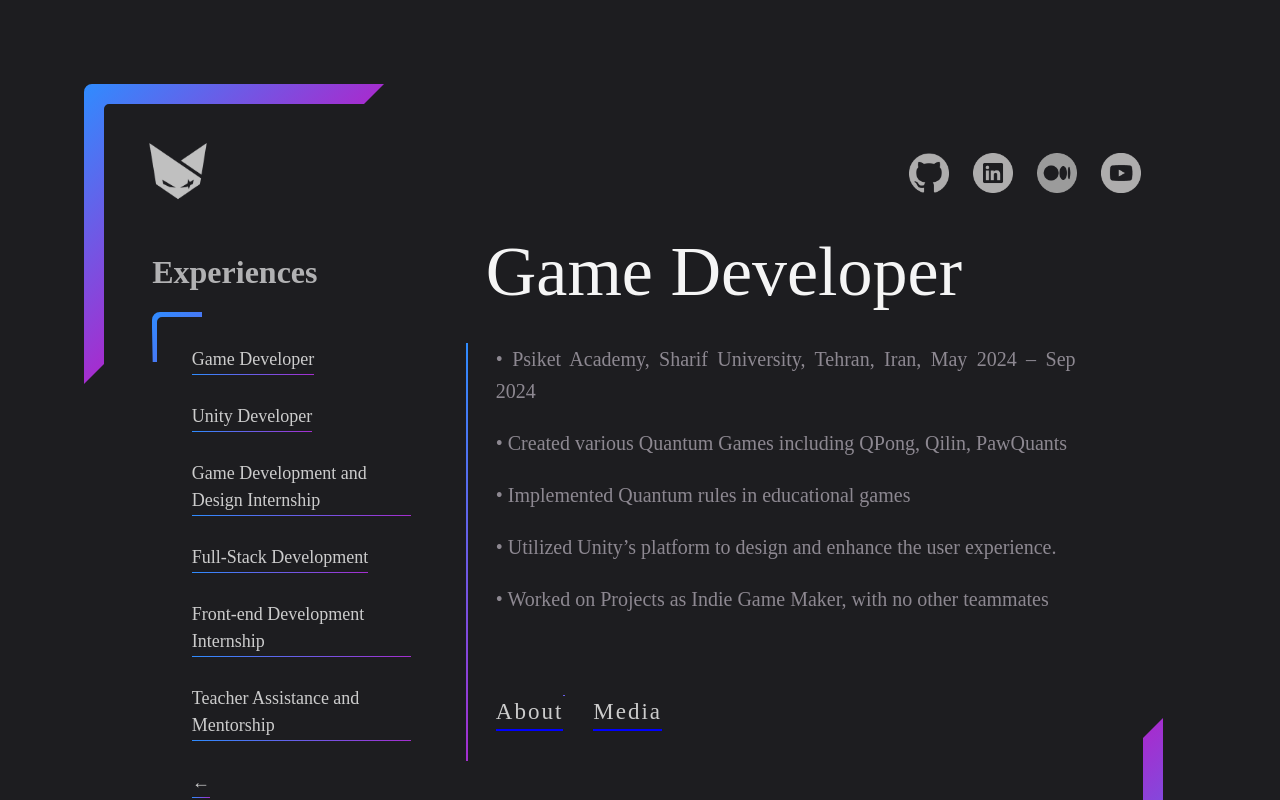
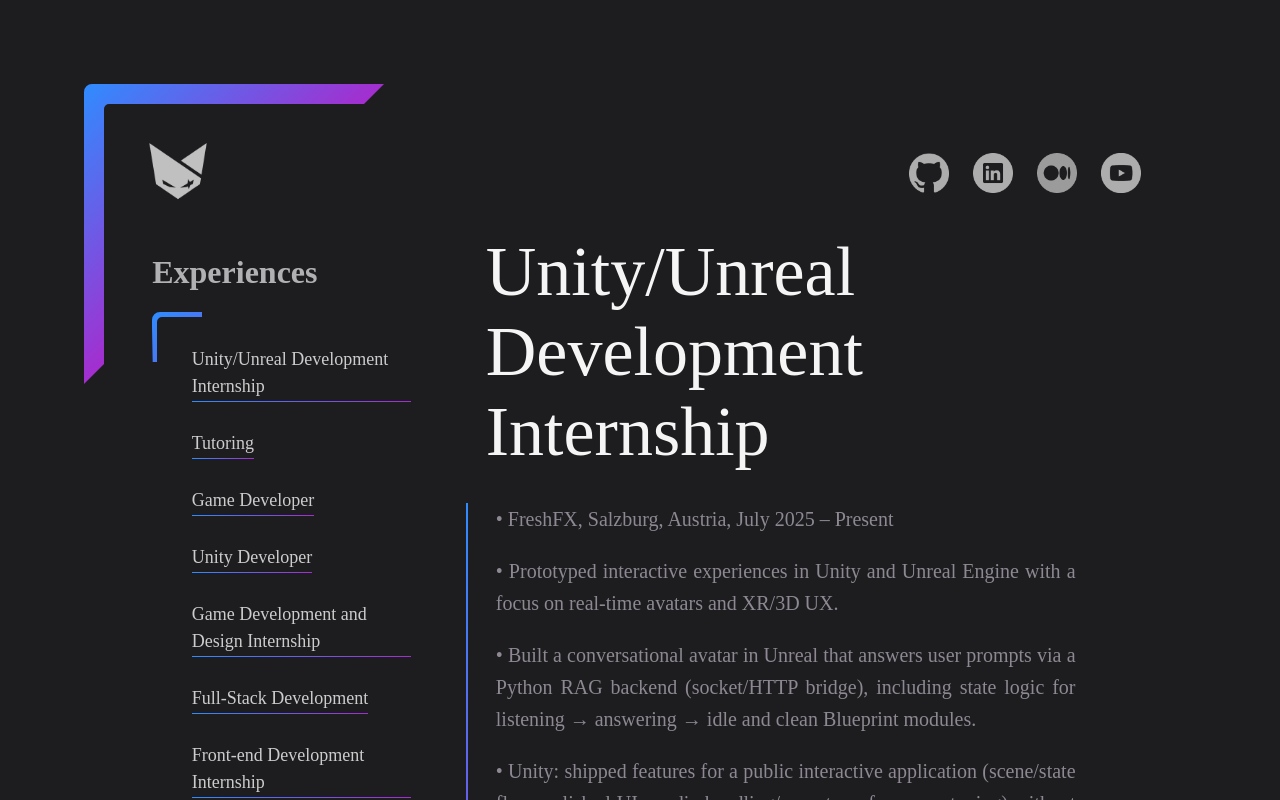
Before and after one commit to niloufarmj/niloufarmj.github.io, a React (Create React App) app: page /workexperience in a window 1280 px wide. Shown: the top 800 px of the page. Built offline with nearby package versions, Linux system fonts and the light colour scheme.

Commit message:
update info

```diff
--- a/src/Pages/JobExperiencePage.js
+++ b/src/Pages/JobExperiencePage.js
@@ -53,8 +53,40 @@
 
   const experienceDatas = [
     {
+      title: "Unity/Unreal Development Internship",
+      onClick: () => menuItemClicked(0),
+      explanations: [
+        "• FreshFX, Salzburg, Austria, July 2025 – Present",
+        "• Prototyped interactive experiences in Unity and Unreal Engine with a focus on real-time avatars and XR/3D UX.",
+        "• Built a conversational avatar in Unreal that answers user prompts via a Python RAG backend (socket/HTTP bridge), including state logic for listening → answering → idle and clean Blueprint modules.",
+        "• Unity: shipped features for a public interactive application (scene/state flow, polished UI, media handling/export, performance tuning) without disclosing project specifics.",
+        "• Led AI-assisted content pipelines: evaluated multiple assistants/models and iterated prompt design for image and video generation used in apps and advertising; set up batch runs and quality checks to meet brand constraints."
+      ],
+      hasMedia: true,
+      media: [
+        {
+          type: 'image',
+          src: "",
+          href: ""
+        }
+      ]
+    },
+    {
+      title: "Tutoring",
+      onClick: () => menuItemClicked(1),
+      explanations: [
+        "• FH Upper Austria, Hagenberg, Austria, March 2025 – June 2025",
+        "• Mixed Reality, Object-Oriented Programming, Online Multimedia, Digital Signal Processing",
+        "• Graded programming and theory assignments with standardized rubrics; delivered actionable, bilingual feedback (EN/DE) and consistent marking across cohorts.",
+        "• Prepared sample solutions, starter templates, and test harnesses (JUnit, MATLAB scripts, small Python checks) to validate correctness and edge cases.",
+        "• Supported Mixed Reality coursework: XR rig setup, input/locomotion patterns, performance profiling, build issues, and version control (Git) hygiene."
+      ],
+      hasMedia: false,
+
+    },
+    {
       title: "Game Developer",
-      onClick: () => menuItemClicked(0),
+      onClick: () => menuItemClicked(2),
       explanations: [
         "• Psiket Academy, Sharif University, Tehran, Iran, May 2024 – Sep 2024",
         "• Created various Quantum Games including QPong, Qilin, PawQuants",
@@ -83,7 +115,7 @@
     },
     {
       title: "Unity Developer",
-      onClick: () => menuItemClicked(1),
+      onClick: () => menuItemClicked(3),
       explanations: [
         "• Studio Rhino, Velenjak, Tehran, Iran, May 2023 – August 2023",
         "• Involved in the creation of 'Chandkhaan', an Android game inspired by 'Teamfight Tactics' from 'League of Legends.'",
@@ -114,7 +146,7 @@
     },
     {
       title: "Game Development and Design Internship",
-      onClick: () => menuItemClicked(2),
+      onClick: () => menuItemClicked(4),
       explanations: [
         "• Concealland Studio, Velenjak, Tehran, Iran, July 2022 – Nov 2022",
         "• Learning to design 3D models with 3Ds Max and Blender",
@@ -151,7 +183,7 @@
     },
     {
       title: "Full-Stack Development",
-      onClick: () => menuItemClicked(3),
+      onClick: () => menuItemClicked(5),
       explanations: [
         "• System Group, Vanak, Tehran, Iran, Aug 2021 - Jun 2022",
         "• Building Front-end of Fanoos using Angular and RxJs",
@@ -163,7 +195,7 @@
     },
     {
       title: "Front-end Development Internship",
-      onClick: () => menuItemClicked(4),
+      onClick: () => menuItemClicked(6),
       explanations: [
         "• Walvira Enghelab, Tehran, Iran, Jan 2020 – Oct 2020",
         "• Interned for 4 months, demonstrating exceptional performance, and subsequently promoted to a part-time role, where I contributed for an additional 6 months",
@@ -200,7 +232,7 @@
     },
     {
       title: "Teacher Assistance and Mentorship",
-      onClick: () => menuItemClicked(5),
+      onClick: () => menuItemClicked(7),
       explanations: [
         "• Basic Programming – in charge of challenges and homeworks – Dr. Sadeq Ali-akbari",
         "• Advanced Programming – in charge of homeworks and teaching project fundamentals (MVC arch + javafx) – Dr. Sadeq Ali-Akbari",
--- a/src/Pages/ProjectsPage.js
+++ b/src/Pages/ProjectsPage.js
@@ -32,7 +32,7 @@
 
 function ProjectsPage() {
   const navigate = useNavigate();
-  const [currentIndex, setCurrentIndex] = useState(12);
+  const [currentIndex, setCurrentIndex] = useState(14);
   const [about, setAbout] = useState(true)
 
   const menuItemClicked = (index) => {
@@ -55,8 +55,46 @@
 
   const projectDatas = [
     {
+      title: "Holy Mountain — VR Interactive Environment",
+      onClick: () => menuItemClicked(0),
+      explanations: [
+        "• Second-semester project | Solo lead, with faculty reviews",
+        "• Built a VR Alps simulation with an interactive tree lifecycle: collect seeds from dead trees → choose species on an in-world panel → plant → grow → protect.",
+        "• Implemented VR mechanics: inventory, teleport/snap locomotion, and stone-throwing defense; polished in-world UI flows. ",
+        "• Developed AI animal behavior (NavMesh, perception/targeting of saplings) with time-sliced sensing and object pooling to cut CPU spikes; growth pauses/resumes when plants are eaten."
+      ],
+      github: "https://github.com/niloufarmj/Holy_Mountain_VR",
+      hasMedia: true,
+      media: [
+        {
+          type: 'video',
+          src: ""
+        }
+      ],
+
+    },
+    {
+      title: "Mars Rover Simulation",
+      onClick: () => menuItemClicked(1),
+      explanations: [
+        "• Implemented the drilling system end-to-end: custom URP shader that creates crater-like holes using procedural textures and runtime parameters (non-destructive—no terrain geometry edits).",
+        "• Orchestrated the arm animation sequence (triggered via input) with staged joint rotations, drill spawn, hole progression, and retraction, synced to shader timelines.",
+        "• Added terrain-aware VFX & particles (dust/debris around contact point) and hooked parameters to the drilling state for consistent visuals. ",
+        "• Profiled and tuned for real-time performance (GPU-friendly material, lean updates, clean state machine)."
+      ],
+      github: "https://github.com/leonhardrobin/mars-rover-simulator",
+      hasMedia: true,
+      media: [
+        {
+          type: 'video',
+          src: ""
+        }
+      ],
+
+    },
+    {
       title: "Changing Localized Body Temperature and Thermal Perception in Virtual Reality",
-      onClick: () => menuItemClicked(0),
+      onClick: () => menuItemClicked(2),
       explanations: [
         "• Developed a VR environment using Unity and Meta Quest devices for realistic hand tracking.",
         "• Simulated thermal perception with a stylized virtual heater model, manipulating material emission properties to create a sense of warmth.",
@@ -77,7 +115,7 @@
     },
     {
       title: "Shattered Wonderland",
-      onClick: () => menuItemClicked(1),
+      onClick: () => menuItemClicked(3),
       explanations: [
         "• Developed a game inspired by \"Alice in Wonderland\" with two levels: a platformer and a horror maze, using Unreal Engine, C++, and Unreal's Blueprint",
         "• Collaborated with a team of 7, utilizing Git for version control, and created design document",
@@ -96,7 +134,7 @@
     },
     {
       title: "Interactive Sakura Tree",
-      onClick: () => menuItemClicked(2),
+      onClick: () => menuItemClicked(4),
       explanations: [
         "• Developed 2D scene using OpenGL, GLFW, and GLAD for rendering and window management. ",
         "• Created a sakura tree with falling blooms using custom shaders and 2D transformations.",
@@ -116,7 +154,7 @@
     },
     {
       title: "Museumore",
-      onClick: () => menuItemClicked(3),
+      onClick: () => menuItemClicked(5),
       explanations: [
         "• Augmented Reality Web Application For Museums and Galleries",
         "• Designed and developed a clean and modern UI using React",
@@ -137,7 +175,7 @@
     },
     {
       title: "Othello Game",
-      onClick: () => menuItemClicked(4),
+      onClick: () => menuItemClicked(6),
       explanations: [
         "• An implementation of an AI player for the board game Othello",
         "• Implemented with Java and JavaFX",
@@ -159,7 +197,7 @@
     },
     {
       title: "Reddit Clone",
-      onClick: () => menuItemClicked(5),
+      onClick: () => menuItemClicked(7),
       explanations: [
         "• Implemented a clone of Reddit using React and Express JS for a university Internet Engineering course project",
         "• Collaborated with a teammate via GitHub to develop and maintain the project",
@@ -190,7 +228,7 @@
     },
     {
       title: "Wall Fallower Omni Bot",
-      onClick: () => menuItemClicked(6),
+      onClick: () => menuItemClicked(8),
       explanations: [
         "• Omni directional robot proto with a simple wall following controller",
         "• Utilized three main algorithms: bug 0, bug 1 and bug 2",
@@ -215,7 +253,7 @@
     },
     {
       title: "Gmail Demo",
-      onClick: () => menuItemClicked(7),
+      onClick: () => menuItemClicked(9),
       explanations: [
         "• Developed a Gmail-like client-server application for the Advanced Programming course at the university, using Java and JavaFX in the MVC architecture",
         "• Designed and implemented the application’s user interface using JavaFX Scene Builder and FXML",
@@ -226,7 +264,7 @@
     },
     {
       title: "Jetpack Joyride",
-      onClick: () => menuItemClicked(8),
+      onClick: () => menuItemClicked(10),
       explanations: [
         "• Created a clone of Jetpack Joyride game as university basic programming project using C++ and SBLD (refined version of SDL)",
         "• Implemented dynamic gameplay mechanics, allowing players to control a character equipped with a jetpack",
@@ -245,7 +283,7 @@
     },
     {
       title: "Two Cars",
-      onClick: () => menuItemClicked(9),
+      onClick: () => menuItemClicked(11),
       explanations: [
         "• Developed a clone of'Two Cars' game using C++ and the SBDL library as basic programming mini project",
         "• Implemented gameplay mechanics where players control two cars simultaneously to avoid obstacles",
@@ -264,7 +302,7 @@
     },
     {
       title: "Hobby Projects",
-      onClick: () => menuItemClicked(10),
+      onClick: () => menuItemClicked(12),
       explanations: [
         "• Dice Kid",
         "• Roll a Ball",
@@ -299,7 +337,7 @@
   ];
 
   const menuData = projectDatas.map((value, index) => {
-    if (index < 12) return value;
+    if (index < 14) return value;
     else return undefined;
   });
 
@@ -327,7 +365,7 @@
             explanation={projectDatas[currentIndex].explanations}
             github={projectDatas[currentIndex].github}
             videos={projectDatas[currentIndex].videos}
-            opener={ currentIndex === 10 }
+            opener={ currentIndex === 12 }
             hasMedia={projectDatas[currentIndex].hasMedia}
             media={projectDatas[currentIndex].media}
             about={about}
```
Also changed, not shown: 1 other file (tests, documents, lock files or other folders).
